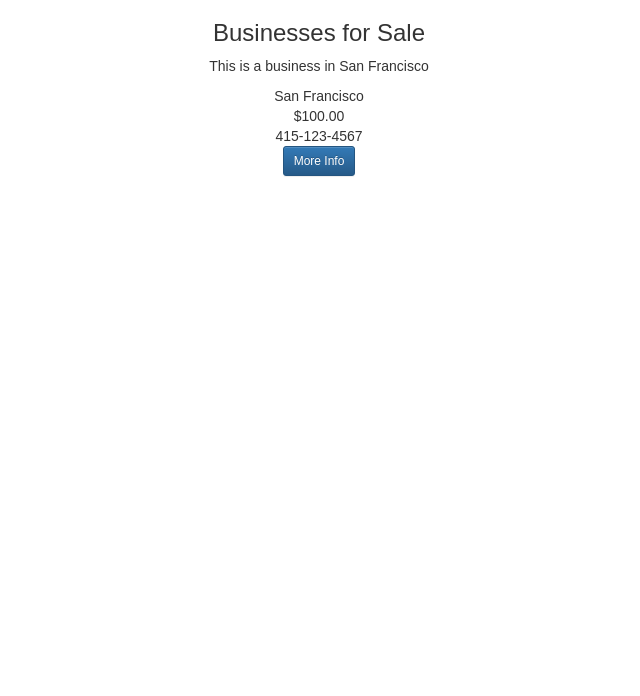
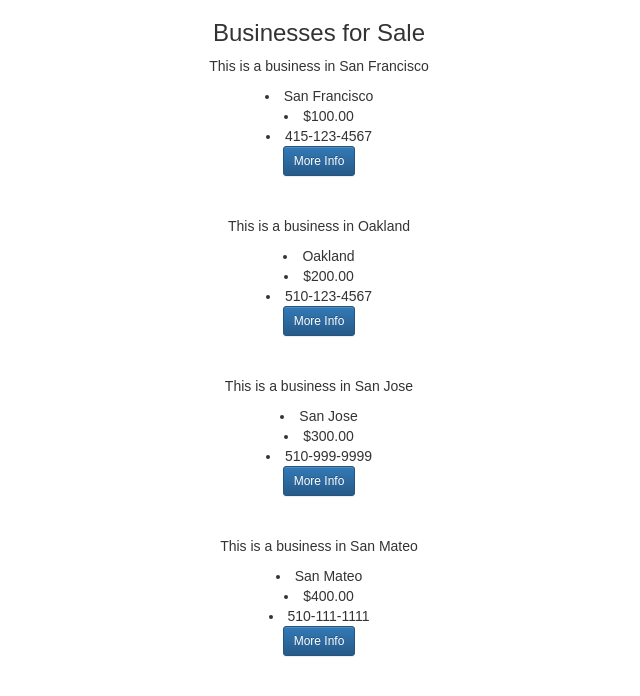
Before and after one commit to ckwong93/react-prototype, a React (Create React App) app: page / in a window 1280 px wide. Shown: the top 696 px of the page, without its empty margins (321-961 px from the left). Built offline with nearby package versions, Linux system fonts and the light colour scheme.

Commit message:
Add ID to json data

```diff
--- a/public/data.json
+++ b/public/data.json
@@ -1,23 +1,27 @@
 [
     {
+        "id": "1",
         "description": "This is a business in San Francisco",
         "location": "San Francisco",
         "price": "$100.00",
         "contact": "415-123-4567"
     },
     {
+        "id": "2",
         "description": "This is a business in Oakland",
         "location": "Oakland",
         "price": "$200.00",
         "contact": "510-123-4567"
     },
     {
+        "id": "3",
         "description": "This is a business in San Jose",
         "location": "San Jose",
         "price": "$300.00",
         "contact": "510-999-9999"
     },
     {
+        "id": "4",
         "description": "This is a business in San Mateo",
         "location": "San Mateo",
         "price": "$400.00",
--- a/src/Components/listDetail.js
+++ b/src/Components/listDetail.js
@@ -13,7 +13,7 @@ class ListDetail extends Component {
         return (
             <div>
                 <h3>Businesses for Sale</h3>
-                {this.renderListings()}
+                {this.renderListings(this.props.listing)}
                 <br />
             </div>
         )
@@ -23,25 +23,43 @@ class ListDetail extends Component {
     }
 
     // render listings using redux props
-    renderListings(listing) {
-        if(!this.props.listing){
-            return(
-                <div>not loaded</div>
-            )
-        }
+    // renderListings(listing) {
+    //     if(!this.props.listing){
+    //         return(
+    //             <div>not loaded</div>
+    //         )
+    //     }
 
-        let data = this.props.listing[0];
+    //     console.log('listing',listing[0]);
+
+        // return (
+        //     this.props.listing.map(function(data){
+        //         console.log(data)
+        //         return (
+        //             <div className="list-item"key={data[0].location}>
+        //                 <p>{data.description}</p>
+        //                 <div>{data[0].location}</div>
+        //                 <div>{data[0].price}</div>
+        //                 <div>{data[0].contact}</div>
+        //                 <button className="btn btn-primary btn-sm">More Info</button>
+        //                 <br /><br /><br />
+        //             </div>
+        //         )
+        //     })
+        // )
+    // }
+
+
+    // render listings using passed props from list.js
+    renderListings() {
         return (
-            // console.log(this.props.listing)
-
-            this.props.listing.map((data) => {
-                console.log(data)
+            this.props.info.listings.map((data) => {
                 return (
-                    <div className="list-item"key={data[0].location}>
-                        <p>{data[0].description}</p>
-                        <div>{data[0].location}</div>
-                        <div>{data[0].price}</div>
-                        <div>{data[0].contact}</div>
+                    <div key={data.id}>
+                        <p>{data.description}</p>
+                        <li>{data.location}</li>
+                        <li>{data.price}</li>
+                        <li>{data.contact}</li>
                         <button className="btn btn-primary btn-sm">More Info</button>
                         <br /><br /><br />
                     </div>
@@ -49,25 +67,6 @@ class ListDetail extends Component {
             })
         )
     }
-
-
-    // render listings using passed props from list.js
-//     renderListings() {
-//         return (
-//             this.props.info.listings.map((data) => {
-//                 return (
-//                     <div className="list-item"key={data.location}>
-//                         <p>{data.description}</p>
-//                         <div>{data.location}</div>
-//                         <div>{data.price}</div>
-//                         <div>{data.contact}</div>
-//                         <button className="btn btn-primary btn-sm">More Info</button>
-//                         <br /><br /><br />
-//                     </div>
-//                 )
-//             })
-//         )
-//     }
 }
 
 function mapStateToProps({listing}){
```
